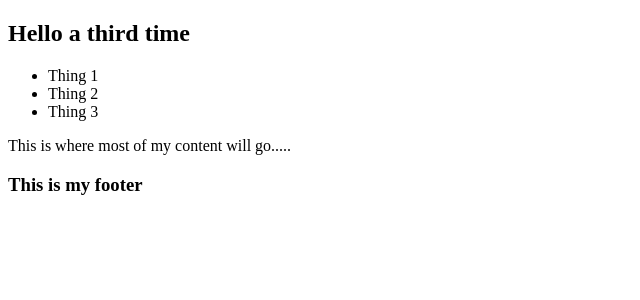
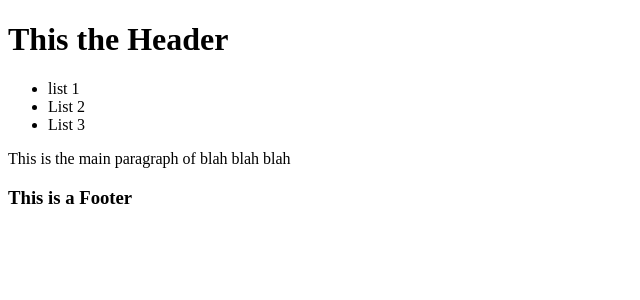
Before and after one commit to DweeDog/React---Basic--Meme--Generator-Application, a React (Create React App) app: page / in a window 1280 px wide. Shown: the top 300 px of the page, without its empty margins (0-640 px from the left). Built offline with nearby package versions, Linux system fonts and the light colour scheme.

Commit message:
Completed Making Components to generate a Simple Web - Page on react
Made three seperate elements form the Web page consituting of the header , Main and the Footer and added this components into an arranged web-page

```diff
--- a/src/App.js
+++ b/src/App.js
@@ -1,6 +1,11 @@
+
+//Adding imports to the application
 import React from "react"
 
+import NavBarComponent from "./NavBarComponent"
+import MainContent from "./MainContent"
 import Footer from "./Footer"
+
 
 //render the app component which renders different type of elements , which have child div elements. This is often reffered to as a Tree which is a route of hte tree
 //it isn't jsut limited to rendering through all the different types of html elements which are based on UI elements already provided in html code under the JSX
@@ -9,25 +14,19 @@ import Footer from "./Footer"
 //you normally want your application to be mainly just components and then goes to teh idnividual components have the individual changes this. Ass the app.js just
 //have a compilation of all the different elements of the JSX.
 
+//creating the function for App
 function App() {
-    return(
+    return (
         <div>
-            <nav>
-                <h1>Hello a third time</h1>
-                <ul>
-                    <li>Thing 1</li>
-                    <li>Thing 2</li>
-                    <li>Thing 3</li>
 
-                </ul>
+        <NavBarComponent />
+        <MainContent />
+        <Footer />
 
-            </nav>
-            <main>
-                <p>This is where most of my content will go.....</p>
-            </main>
-            <Footer />
         </div>
     )
 }
 
+
+
 export default App
--- a/src/Footer.js
+++ b/src/Footer.js
@@ -2,11 +2,9 @@ import React from "react"
 
 function Footer() {
     return(
-
         <footer>
-            <h3>This is my footer</h3>
+            <h3>This is a Footer</h3>
         </footer>
-
     )
 }
 
--- /dev/null
+++ b/src/MainContent.js
@@ -0,0 +1,18 @@
+import React from "react"
+
+function MainContent() {
+
+    return(
+
+        <main>
+
+            <p>This is the main paragraph of blah blah blah</p>
+
+        </main>
+
+    )
+
+}
+
+
+export default MainContent
--- /dev/null
+++ b/src/NavBarComponent.js
@@ -0,0 +1,25 @@
+import React from "react"
+
+function NavBarComponent() {
+
+    return(
+
+        <header>
+            <h1> This the Header</h1>
+            <ul>
+                <li>list 1</li>
+                <li>List 2</li>
+                <li>List 3</li>
+            </ul>
+
+
+        </header>
+
+
+    )
+
+
+}
+
+
+export default NavBarComponent
--- a/src/index.js
+++ b/src/index.js
@@ -4,9 +4,9 @@
 
 //importing the files for react
 import React from "react"
-import reactDOM from "react-dom"
+import ReactDOM from "react-dom"
 
-//need to impor the app files
+//need to import the app files
 import App from "./App"
 
 //fill the boilerplate react code required to render an unordered list <ul> </ul> to the page, the list should contain 3 list items wiht anything in them you want.
@@ -19,4 +19,4 @@ import App from "./App"
 
 //creating a new function
 //creating components and make the code alot cleaner than the other problmes that are ensued with the problems.
-reactDOM.render(<App />, document.getElementById("root"));
+ReactDOM.render(<App />, document.getElementById("root"));
```
